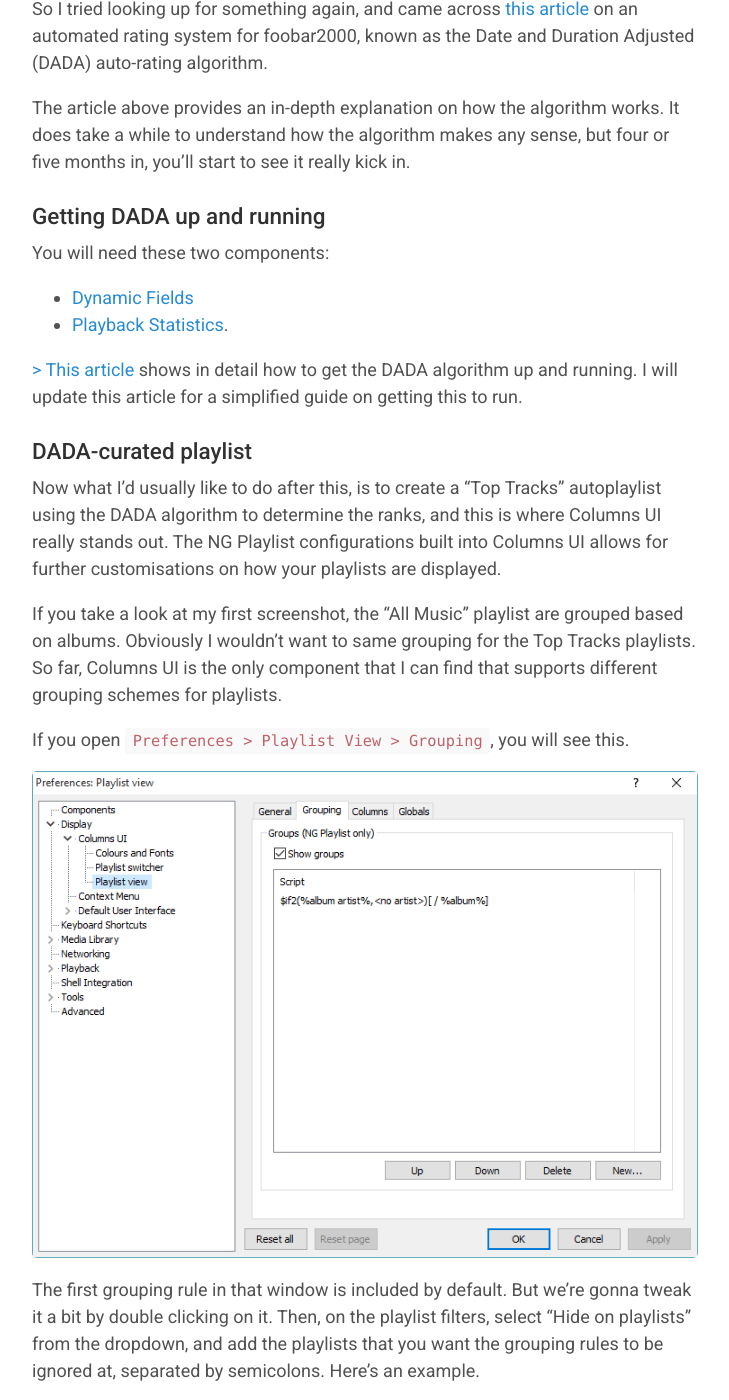
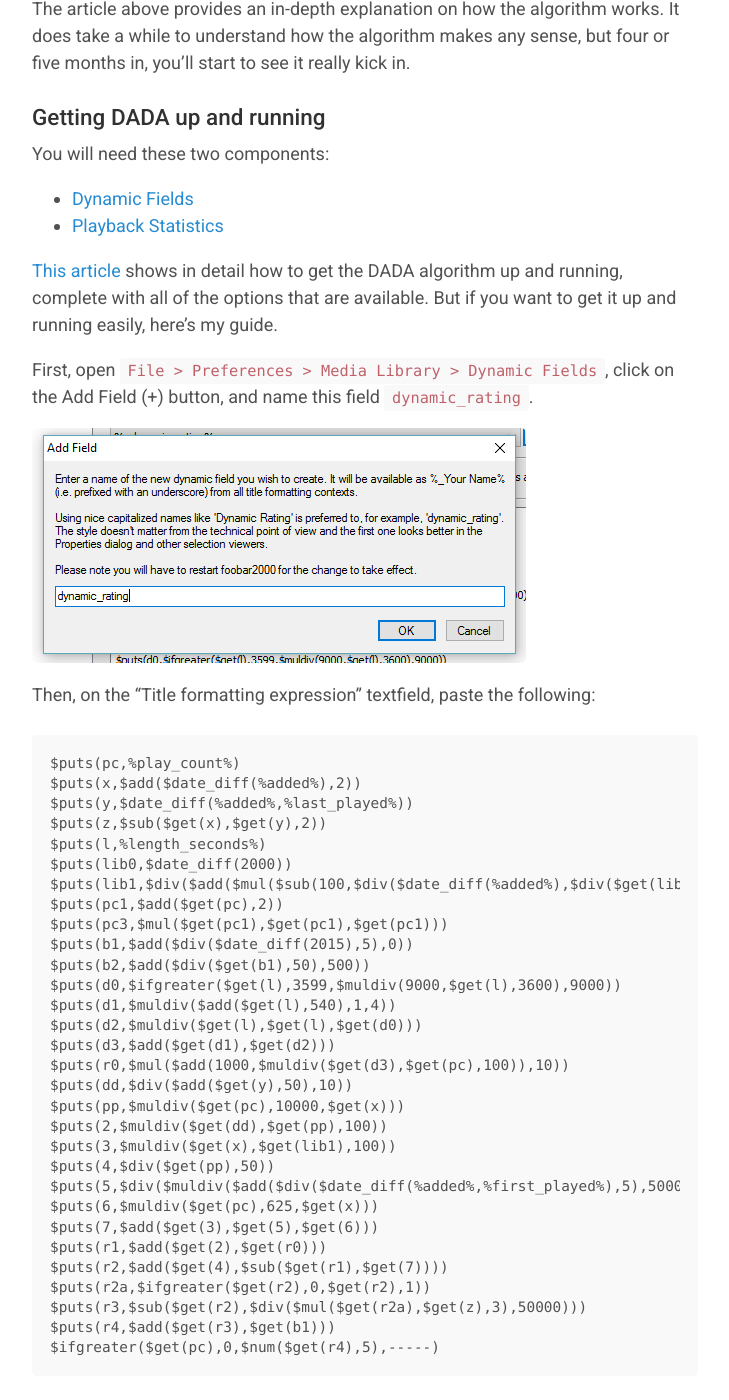
Before and after one commit to resir014/resir014.github.io, a Jekyll site: the page built from _posts/2015-11-08-the-ultimate-foobar2000-setup.md, in a window 1280 px wide and 1400 px high, scrolled down 3125 px. Shown: the whole window, without its empty margins (275-1004 px from the left). Built offline with Jekyll 4.4.1, drawn with Linux system fonts in a browser that asks for light colours; nearby versions of some CDN libraries; comment, search, counter and statistics services are not loaded; some of the changed text lies outside the part shown.

Commit message:
Updated: The Ultimate foobar2000 Setup*

```diff
--- a/_posts/2015-11-08-the-ultimate-foobar2000-setup.md
+++ b/_posts/2015-11-08-the-ultimate-foobar2000-setup.md
@@ -6,15 +6,13 @@
 
 If there's something that I've learned in the past year or two, is that [foobar2000](http://www.foobar2000.org/) is the most lightweight, powerful, customizable music player I've ever used. I switched over from iTunes, as I was getting tired of the bloat it has become, and I have never turned back ever since.
 
-Of course, I did run into some concerns that it won't be able to do the things that I always found useful on iTunes, like organising your songs neatly into their own folders based on artist, album, and the like. And with foobar2000's bare experience, it does certainly look unappealing to your casual music listeners, and it *really* involves a lot of tweaking to really make it fit with your style.
+Of course, I did run into some concerns that it won't be able to do the things that I always found useful on iTunes, like organising your songs neatly into their own folders based on artist, album, and the like. And with foobar2000's bare, customisation-focused experience, it does certainly look unappealing to the casual music listeners, and it *really* involves a lot of tweaking to really make your daily listening session a pleasant one.
 
 So I started looking around for custom components and toyed around with them a bit, and this is what I came up with.
 
-[![foobar2000]({{ site.baseurl }}/public/images/blog/foobar2000/2015-11-08_00-23-02.png)]({{ site.baseurl }}/public/images/blog/foobar2000/2015-11-08_00-23-02.png)
+[![foobar2000]({{ site.baseurl }}/public/images/blog/foobar2000/2015-11-08_00-23-02.png)]({{ site.baseurl }}/public/images/blog/foobar2000/2015-11-08_00-23-02.png){:target="_blank"}
 
-Here's a guide on how to make your foobar2000 setup more like mine, which I find to be really neat. Sure, this might not be the best setup there is, but at least it makes your foobar2000 experience more bearable.
-
-*In this guide, I will assume that you've pretty much understood the basics of customising foobar2000, such as adding/removing components, or selecting a custom UI. I might update this guide to be more noob-friendly in the future, but I couldn't really make promises, so \*shrugs\*.*
+Here's a guide on how to make your foobar2000 look more like mine, which I find to be really neat. Sure, this might not be the best setup there is, but at least it makes your foobar2000 experience more bearable.
 
 ---
 
@@ -57,9 +55,79 @@
 You will need these two components:
 
 * [Dynamic Fields](https://www.hydrogenaud.io/forums/index.php?showtopic=86853&start=0&p=744320&#entry744320)
-* [Playback Statistics](http://www.foobar2000.org/components/view/foo_playcount).
+* [Playback Statistics](http://www.foobar2000.org/components/view/foo_playcount)
 
-[> This article](http://www.giantpygmy.net/gpa/data/uploads/files/dada_autorating_dar_latest_version.txt) shows in detail how to get the DADA algorithm up and running. I will update this article for a simplified guide on getting this to run.
+[This article](http://www.giantpygmy.net/gpa/data/uploads/files/dada_autorating_dar_latest_version.txt) shows in detail how to get the DADA algorithm up and running, complete with all of the options that are available. But if you want to get it up and running easily, here's my guide.
+
+First, open `File > Preferences > Media Library > Dynamic Fields`, click on the Add Field (+) button, and name this field `dynamic_rating`.
+
+![foobar2000]({{ site.baseurl }}/public/images/blog/foobar2000/2015-11-20_23-21-32.png)
+
+Then, on the "Title formatting expression" textfield, paste the following:
+
+{% highlight text %}
+$puts(pc,%play_count%)
+$puts(x,$add($date_diff(%added%),2))
+$puts(y,$date_diff(%added%,%last_played%))
+$puts(z,$sub($get(x),$get(y),2))
+$puts(l,%length_seconds%)
+$puts(lib0,$date_diff(2000))
+$puts(lib1,$div($add($mul($sub(100,$div($date_diff(%added%),$div($get(lib0),100))),15),2600),30))
+$puts(pc1,$add($get(pc),2))
+$puts(pc3,$mul($get(pc1),$get(pc1),$get(pc1)))
+$puts(b1,$add($div($date_diff(2015),5),0))
+$puts(b2,$add($div($get(b1),50),500))
+$puts(d0,$ifgreater($get(l),3599,$muldiv(9000,$get(l),3600),9000))
+$puts(d1,$muldiv($add($get(l),540),1,4))
+$puts(d2,$muldiv($get(l),$get(l),$get(d0)))
+$puts(d3,$add($get(d1),$get(d2)))
+$puts(r0,$mul($add(1000,$muldiv($get(d3),$get(pc),100)),10))
+$puts(dd,$div($add($get(y),50),10))
+$puts(pp,$muldiv($get(pc),10000,$get(x)))
+$puts(2,$muldiv($get(dd),$get(pp),100))
+$puts(3,$muldiv($get(x),$get(lib1),100))
+$puts(4,$div($get(pp),50))
+$puts(5,$div($muldiv($add($div($date_diff(%added%,%first_played%),5),5000),$get(b2),$add($div($get(l),20),140)),$add($div($get(pc3),58),3)))
+$puts(6,$muldiv($get(pc),625,$get(x)))
+$puts(7,$add($get(3),$get(5),$get(6)))
+$puts(r1,$add($get(2),$get(r0)))
+$puts(r2,$add($get(4),$sub($get(r1),$get(7))))
+$puts(r2a,$ifgreater($get(r2),0,$get(r2),1))
+$puts(r3,$sub($get(r2),$div($mul($get(r2a),$get(z),3),50000)))
+$puts(r4,$add($get(r3),$get(b1)))
+$ifgreater($get(pc),0,$num($get(r4),5),-----)
+{% endhighlight %}
+
+Then set your recalculation interval in the dropdown at the top. I usually set it to 5 minutes. Then click "Okay" twice, and foobar2000 will restart.
+
+Now, to add the column to our playlist view, go to `File > Preferences > Display > Columns UI > Playlist View`, then click on the Columns tab.
+
+Add a column at the very end. Let's call it "Rating."
+
+![foobar2000]({{ site.baseurl }}/public/images/blog/foobar2000/2015-11-20_23-37-20.png)
+
+Now, click on the Scripts tag, and paste the following into the textfield on the "Display" tab.
+
+{% highlight text %}
+$puts(maxdar,10000)
+$puts(mindar,5000)
+$puts(maxsub,$sub($get(maxdar),0))
+$puts(r3,$ifgreater(%_dynamic_rating%,$get(maxsub),$get(maxsub),%_dynamic_rating%))
+$puts(r4,$ifgreater($get(r3),0,$get(r3),1))
+$puts(minmax,$sub($get(maxdar),$get(mindar)))
+$puts(darind1,$sub($get(r4),$get(mindar)))
+$puts(darind2,$div($mul($get(darind1),10),$get(minmax)))
+$puts(darind3,$ifgreater($get(darind2),1,$get(darind2),1))
+$puts(display,$rgb(100,100,100)$repeat($char(9679),$get(darind3))$rgb(220,220,220)$repeat($char(9679),$sub(10,$get(darind3))))
+$puts(notplayed,$rgb(200,200,200)- n/a -)
+$ifgreater(%_dynamic_rating%,0,$get(display),$get(notplayed))
+{% endhighlight %}
+
+This will give you a nice visual of the rating, with dots, as seen below. If you want to just use the actual number for this column, just type `%_dynamic_rating` into the same textfield.
+
+![foobar2000]({{ site.baseurl }}/public/images/blog/foobar2000/2015-11-20_23-41-37.png)
+
+Congrats, you now have the DADA rating installed!
 
 ### DADA-curated playlist
 
@@ -77,7 +145,7 @@
 
 Save your changes, and there you go, a 100%-working Top Tracks playlist.
 
-[![foobar2000]({{ site.baseurl }}/public/images/blog/foobar2000/2015-11-08_00-13-37.png)]({{ site.baseurl }}/public/images/blog/foobar2000/2015-11-08_00-13-37.png)
+[![foobar2000]({{ site.baseurl }}/public/images/blog/foobar2000/2015-11-08_00-13-37.png)]({{ site.baseurl }}/public/images/blog/foobar2000/2015-11-08_00-13-37.png){:target="_blank"}
 
 ## Organising your music
 
@@ -131,15 +199,17 @@
 
 ## Backing up your foobar2000 installation.
 
-If in some cases you'll need to reinstall your computer, and you couldn't afford to lose your sick foobar2000 setup, you can back up your foobar2000 installation and transfer it to another computer. [This article on How-To Geek](http://www.howtogeek.com/howto/19035/backup-and-transfer-foobar2000-to-a-new-computer/) will explain how.
+If in some cases you'll need to reinstall your computer, and you couldn't afford to lose your sick foobar2000 setup, you can back up your foobar2000 installation and transfer it to another computer. [This article on How-To Geek](http://www.howtogeek.com/howto/19035/backup-and-transfer-foobar2000-to-a-new-computer/){:target="_blank"} will explain how.
+
+---
 
 ## Conclusion
 
-In conclusion: yes, you *can* actually make your foobar2000 experience to be more bearable. Yes, foobar2000 is the one of the best music players out there, and yes, you *should* use it yourself too.
+In conclusion: yes, you *can* actually make your foobar2000 experience to be more bearable. Yes, foobar2000 is the one of the best, most customisable music players out there, and yes, you *should* use it yourself too.
 
 But feel free to use this guide as you wish. Customisation is one of foobar2000's prime experience, in fact, I *encourage* you to improve on this setup yourself. The setup demonstrated here is what has always worked for me, and people's tastes can be different, so feel free to change things up here and there if you don't like how some stuff works.
 
-It's a tedious process at first, but trust me, it really *is* worth it at the end of the day.
+It's a tedious process at first, but trust me, it really *will* be worth it at the end of the day. Feel free to [tweet at me](https://twitter.com/resir014) if you need help in your setup procedure.
 
-[^fn-thumbbars]: Though a friend of mine *did* tell me it's called [thumbnail toolbars](https://msdn.microsoft.com/en-us/library/windows/desktop/dd378460(v=vs.85).aspx#thumbbars), but still.
-[^fn-discogs-oauth]: [(link)](https://www.discogs.com/developers/#page:authentication,header:authentication-discogs-auth-flow)
+[^fn-thumbbars]: Though a friend of mine *did* tell me it's called [thumbnail toolbars](https://msdn.microsoft.com/en-us/library/windows/desktop/dd378460(v=vs.85).aspx#thumbbars){:target="_blank"}, but still.
+[^fn-discogs-oauth]: [Source.](https://www.discogs.com/developers/#page:authentication,header:authentication-discogs-auth-flow){:target="_blank"}
```
Also changed, not shown: public/images/blog/foobar2000/2015-11-20_23-21-32.png (added), public/images/blog/foobar2000/2015-11-20_23-37-20.png (added), public/images/blog/foobar2000/2015-11-20_23-41-37.png (added).
